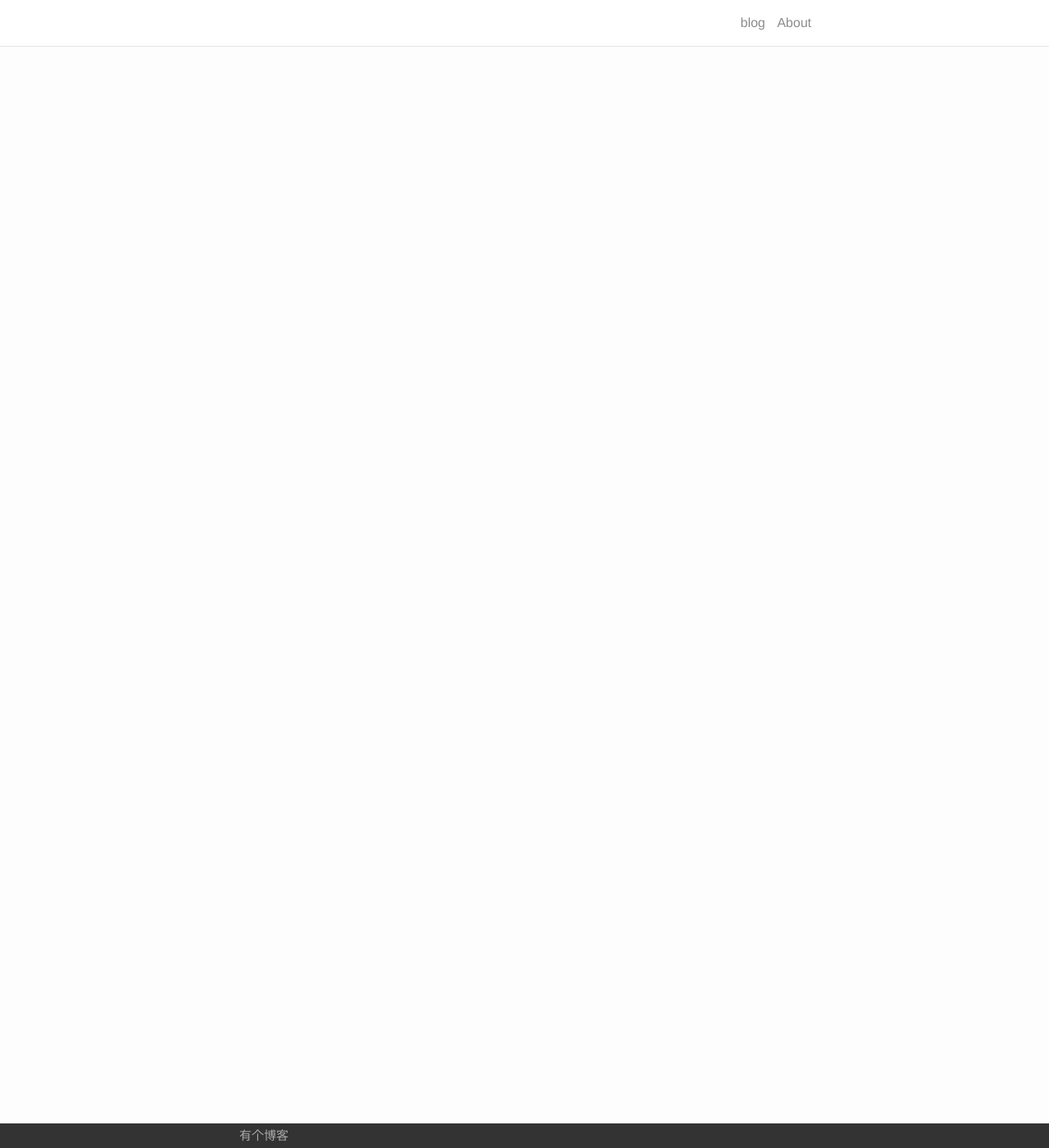
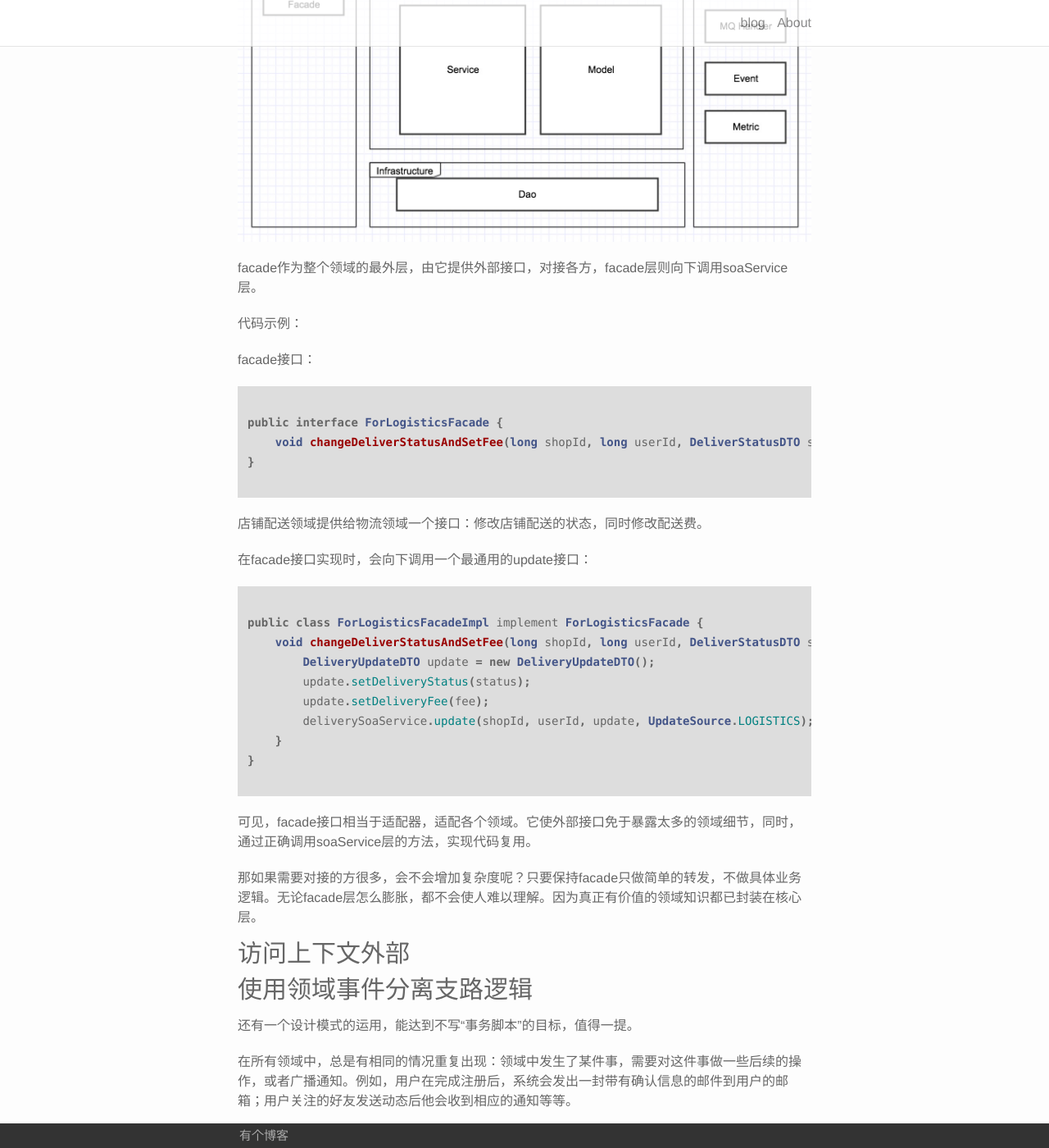
Before and after one commit to afghl/afghl.github.io, a Jekyll site: the page built from _posts/2017-11-26-maintainable-code.markdown, in a window 1280 px wide and 1400 px high, scrolled down 12401 px. Shown: the whole window at 82% size. Built offline with Jekyll 4.4.1, drawn with Linux system fonts in a browser that asks for light colours; some of the changed text lies outside the part shown.

Commit message:
almost there

```diff
--- a/_posts/2017-11-26-maintainable-code.markdown
+++ b/_posts/2017-11-26-maintainable-code.markdown
@@ -430,13 +430,91 @@ private void doSave(Delivery originDelivery, Delivery delivery) {
 实现起来非常简单：在聚合内部的其中一个模型加入version字段（通常是聚合根所在的模型），每次对整个聚合更新时，判断数据库中的version和内存中的version一致，且将version+1（hibernate有现成的注解@Version可以使用）。
 
 ### 用facade模式控制外部访问
+
+在业务建模中，不同的限界上下文需要有信息交互。反映到项目代码就是：各种各样的接口调用。一个项目通常需要被人调用，也会调用别人的接口。先来看看需要被人调用的接口，这部分的代码应该怎么优化？
+
+简单的将所有外部接口分为两类：
+
+- 读取接口 - GET。用DDD的语言来说，就是其他限界上下文需要用到当前领域的知识。
+- 更新 - POST。用DDD的语言来说，就是其他限界上下文需要对当前领域产生影响。一般，一个领域需要对接多个其他的领域。反映到代码上，也就是需要提供各种更新接口给不同的调用方。
+
+在设计外部接口的时候，我们希望：
+
+1. 限制外部访问。限制主要就两点：1. 限制字段的访问，2. 限流。
+2. 在完成了1的基础上，复用代码。
+
+最好的手段是使用facade模式，在soaService层之上再增加一层facade接口。架构看起来会是这样：
+
+![Alt](/images/maintainable-code-2.png)
+
+facade作为整个领域的最外层，由它提供外部接口，对接各方，facade层则向下调用soaService层。
+
+代码示例：
+
+facade接口：
+
+~~~ java
+
+public interface ForLogisticsFacade {
+    void changeDeliverStatusAndSetFee(long shopId, long userId, DeliverStatusDTO status, Integer fee) throws ServiceException;
+}
+
+~~~
+
+店铺配送领域提供给物流领域一个接口：修改店铺配送的状态，同时修改配送费。
+
+在facade接口实现时，会向下调用一个最通用的update接口：
+
+~~~ java
+
+public class ForLogisticsFacadeImpl implement ForLogisticsFacade {
+    void changeDeliverStatusAndSetFee(long shopId, long userId, DeliverStatusDTO status, Integer fee) throws ServiceException {
+        DeliveryUpdateDTO update = new DeliveryUpdateDTO();
+        update.setDeliveryStatus(status);
+        update.setDeliveryFee(fee);
+        deliverySoaService.update(shopId, userId, update, UpdateSource.LOGISTICS);
+    }
+}
+
+~~~
+
+可见，facade接口相当于适配器，适配各个领域。它使外部接口免于暴露太多的领域细节，同时，通过正确调用soaService层的方法，实现代码复用。
+
+那如果需要对接的方很多，会不会增加复杂度呢？只要保持facade只做简单的转发，不做具体业务逻辑。无论facade层怎么膨胀，都不会使人难以理解。因为真正有价值的领域知识都已封装在核心层。
+
 ### 访问上下文外部
-### 不再写面条式的代码
+
+
 
 ### 使用领域事件分离支路逻辑
 
-一般来说，支路逻辑是可以异步化的，这样分离之后更容易实现异步化
+还有一个设计模式的运用，能达到不写“事务脚本”的目标，值得一提。
 
+在所有领域中，总是有相同的情况重复出现：领域中发生了某件事，需要对这件事做一些后续的操作，或者广播通知。例如，用户在完成注册后，系统会发出一封带有确认信息的邮件到用户的邮箱；用户关注的好友发送动态后他会收到相应的通知等等。
+
+把这种经常出现的情况抽象为了领域事件。将（不含领域知识的）支路逻辑抽取到领域事件的handler中实现。第二个好处是，一般来说，支路逻辑是可以异步化的，这样分离之后更容易实现异步化。
+
+领域事件使用发布订阅的设计模式实现的。(这篇文章)[/2017/09/23/ddd-domain-event-implementation.html]中，已经有代码表明怎样在infrastructure层构建这样的代码基础设施。
+
+一般来说，聚合的更新一定是领域中重要的领域事件。我的建模是这样的：
+
+~~~ java
+public class DeliveryUpdatedEvent implements DomainEvent {
+    private Logger logger = Vine.getLogger(DeliveryUpdatedEvent.class);
+
+    private long shopId;
+    private Delivery origin;
+    private Delivery update;
+    private UpdateSource source;
+    private String remark;
+    private Long userId;
+    private long version;
+    private EventContext ctx;
+    private LocalDateTime occurredTime;
+}
+~~~
+
+当这个领域事件发生之后，要做些什么，例如：发送mq信息，刷新redis缓存，记录changeRecord表。根据你的需求，编写不同的Subscriber并注册到Publisher即可。
 
 ### 参考
 
```
Also changed, not shown: images/maintainable-code-2.png (added).
